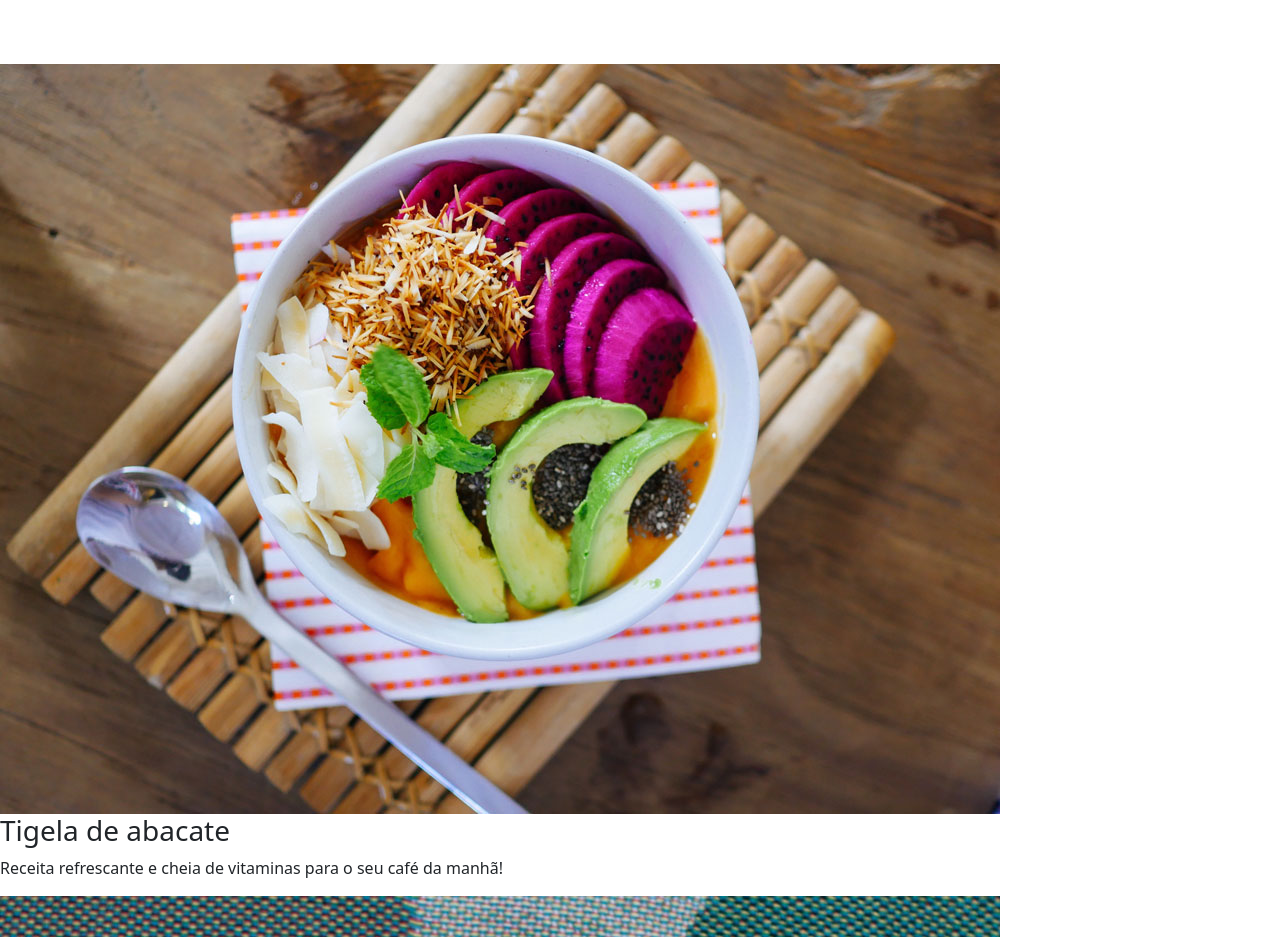
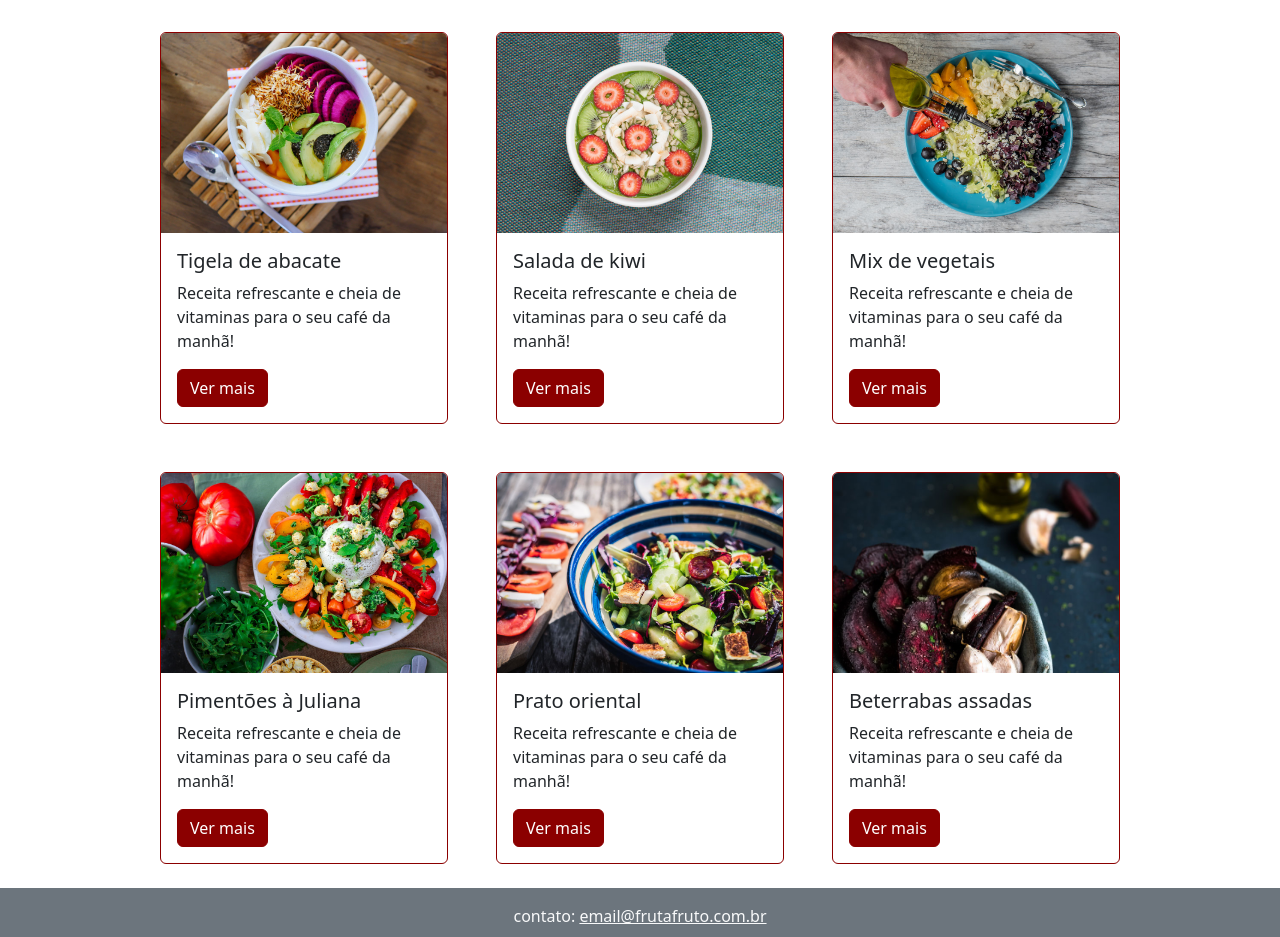
Before and after one commit to JotahIvo/bootstrap4, a plain HTML site: page index.html in a window 1280 px wide. Shown: the part 584-1521 px from the top of the page. Drawn offline with nearby package versions, Linux system fonts and the light colour scheme.

Commit message:
Commit final do projeto com Bootstrap

```diff
--- a/index.html
+++ b/index.html
@@ -5,18 +5,19 @@
   <meta charset="utf-8">
   <meta name="viewport" content="width=device-width, initial-scale=1">
   <title>fruta e fruto</title>
-  <link href="https://cdn.jsdelivr.net/npm/bootstrap@5.3.0-alpha1/dist/css/bootstrap.min.css"
-    rel="stylesheet" integrity="sha384-GLhlTQ8iRABdZLl6O3oVMWSktQOp6b7In1Zl3/Jr59b6EGGoI1aFkw7cmDA6j6gD"
-    crossorigin="anonymous"> <!-- bootstrap -->
+  <link href="https://cdn.jsdelivr.net/npm/bootstrap@5.3.0-alpha1/dist/css/bootstrap.min.css" rel="stylesheet"
+    integrity="sha384-GLhlTQ8iRABdZLl6O3oVMWSktQOp6b7In1Zl3/Jr59b6EGGoI1aFkw7cmDA6j6gD" crossorigin="anonymous">
+  <!-- bootstrap -->
   <link rel="stylesheet" type="text/css" href="src/style.css">
 </head>
 
 <body>
 
-  <nav class="navbar navbar-expand-lg bg-body-tertiary">
+  <nav class="navbar navbar-expand-lg bg-body-tertiary fixed-top">
     <div class="container-fluid">
-      <a class="navbar-brand" href="#">fruta & fruta</a>
-      <button class="navbar-toggler" type="button" data-bs-toggle="collapse" data-bs-target="#navbarNavAltMarkup" aria-controls="navbarNavAltMarkup" aria-expanded="false" aria-label="Toggle navigation">
+      <a class="navbar-brand fonte-titulo cor-especial" href="#">fruta & fruta</a>
+      <button class="navbar-toggler" type="button" data-bs-toggle="collapse" data-bs-target="#navbarNavAltMarkup"
+        aria-controls="navbarNavAltMarkup" aria-expanded="false" aria-label="Toggle navigation">
         <span class="navbar-toggler-icon"></span>
       </button>
       <div class="collapse navbar-collapse justify-content-end" id="navbarNavAltMarkup">
@@ -24,7 +25,7 @@
           <a class="nav-link active" aria-current="page" href="#">início</a>
           <a class="nav-link" href="#">receitas</a>
           <a class="nav-link" href="#">quem somos</a>
-          <a class="nav-link" href="#">contato</a>
+          <a class="nav-link" href="#" data-bs-toggle="modal" data-bs-target="#exampleModal">contato</a>
         </div>
       </div>
     </div>
@@ -32,8 +33,10 @@
 
   <div id="carouselExampleCaptions" class="carousel slide" data-bs-interval="1000">
     <div class="carousel-indicators">
-      <button type="button" data-bs-target="#carouselExampleCaptions" data-bs-slide-to="0" class="active" aria-current="true" aria-label="Slide 1"></button>
-      <button type="button" data-bs-target="#carouselExampleCaptions" data-bs-slide-to="1" aria-label="Slide 2"></button>
+      <button type="button" data-bs-target="#carouselExampleCaptions" data-bs-slide-to="0" class="active"
+        aria-current="true" aria-label="Slide 1"></button>
+      <button type="button" data-bs-target="#carouselExampleCaptions" data-bs-slide-to="1"
+        aria-label="Slide 2"></button>
 
     </div>
     <div class="carousel-inner">
@@ -60,39 +63,108 @@
     </button>
   </div>
 
-  <h1 class="text-center fonte-titulo cor-especiall pt-5">Receitas para economizar e ganhar saúde</h1>
-  <p class="text-center text-secondary pb-5">Nossas receitas ajudam você a aproveitar melhor os alimentos, economizar, ganhar tempo e praticidade</p>
+  <h1 class="text-center fonte-titulo cor-especial pt-5">Receitas para economizar e ganhar saúde</h1>
+  <p class="text-center text-secondary pb-5">Nossas receitas ajudam você a aproveitar melhor os alimentos, economizar,
+    ganhar tempo e praticidade</p>
 
-  <img src="src/img/receita-abacate.jpg" alt="tigela com salada de abacate, vista superior">
-  <h3>Tigela de abacate</h3>
-  <p>Receita refrescante e cheia de vitaminas para o seu café da manhã!</p>
+  <section class="container">
+    <div class="row justify-content-center">
+      <article class="card borda-card card-largura col-12 col-md-4 p-0 m-4">
+        <img src="src/img/receita-abacate.jpg" class="card-img-top imagem-card"
+          alt="tigela com salada de abacate, vista superior">
+        <div class="card-body">
+          <h5 class="card-title">Tigela de abacate</h5>
+          <p class="card-text">Receita refrescante e cheia de vitaminas para o seu café da manhã!</p>
+          <a href="#" class="btn botao-cor-especial">Ver mais</a>
+        </div>
+      </article>
 
-  <img src="src/img/receita-kiwi.jpg" alt="tigela de mingau com kiwi, vista superior">
-  <h3>Salada de kiwi</h3>
-  <p>Receita refrescante e cheia de vitaminas para o seu café da manhã!</p>
+      <article class="card borda-card card-largura col-12 col-md-4 p-0 m-4">
+        <img src="src/img/receita-kiwi.jpg" class="card-img-top imagem-card"
+          alt="tigela de mingau com kiwi, vista superior">
+        <div class="card-body">
+          <h5 class="card-title">Salada de kiwi</h5>
+          <p class="card-text">Receita refrescante e cheia de vitaminas para o seu café da manhã!</p>
+          <a href="#" class="btn botao-cor-especial">Ver mais</a>
+        </div>
+      </article>
 
-  <img src="src/img/receita-mix.jpg" alt="prato com mix de vegetais e mão de pessoa adicionando azeite, vista superior">
-  <h3>Mix de vegetais</h3>
-  <p>Receita refrescante e cheia de vitaminas para o seu café da manhã!</p>
+      <article class="card borda-card card-largura col-12 col-md-4 p-0 m-4">
+        <img src="src/img/receita-mix.jpg" class="card-img-top imagem-card"
+          alt="prato com mix de vegetais e mão de pessoa adicionando azeite, vista superior">
+        <div class="card-body">
+          <h5 class="card-title">Mix de vegetais</h5>
+          <p class="card-text">Receita refrescante e cheia de vitaminas para o seu café da manhã!</p>
+          <a href="#" class="btn botao-cor-especial">Ver mais</a>
+        </div>
+      </article>
 
-  <img src="src/img/receita-pimentoes.jpg" alt="prato de salada de pimentões com alguns ingredientes ao lado, vista superior">
-  <h3>Pimentões à Juliana</h3>
-  <p>Receita refrescante e cheia de vitaminas para o seu café da manhã!</p>
+      <article class="card borda-card card-largura col-12 col-md-4 p-0 m-4">
+        <img src="src/img/receita-pimentoes.jpg" class="card-img-top imagem-card"
+          alt="prato de salada de pimentões com alguns ingredientes ao lado, vista superior">
+        <div class="card-body">
+          <h5 class="card-title">Pimentões à Juliana</h5>
+          <p class="card-text">Receita refrescante e cheia de vitaminas para o seu café da manhã!</p>
+          <a href="#" class="btn botao-cor-especial">Ver mais</a>
+        </div>
+      </article>
 
-  <img src="src/img/receita-oriental.jpg" alt="tigela com salada de vegetais estilo oriental, vista de cima">
-  <h3>Prato oriental</h3>
-  <p>Receita refrescante e cheia de vitaminas para o seu café da manhã!</p>
+      <article class="card borda-card card-largura col-12 col-md-4 p-0 m-4">
+        <img src="src/img/receita-oriental.jpg" class="card-img-top imagem-card"
+          alt="tigela com salada de vegetais estilo oriental, vista de cima">
+        <div class="card-body">
+          <h5 class="card-title">Prato oriental</h5>
+          <p class="card-text">Receita refrescante e cheia de vitaminas para o seu café da manhã!</p>
+          <a href="#" class="btn botao-cor-especial">Ver mais</a>
+        </div>
+      </article>
 
-  <img src="src/img/receita-beterrabas.jpg" alt="tigela com beterrabas e dentes de alho assados em primeiro plano, com ingredientes ao fundo">
-  <h3>Beterrabas assadas</h3>
-  <p>Receita refrescante e cheia de vitaminas para o seu café da manhã!
-  </p>
+      <article class="card borda-card card-largura col-12 col-md-4 p-0 m-4">
+        <img src="src/img/receita-beterrabas.jpg" class="card-img-top imagem-card"
+          alt="tigela com beterrabas e dentes de alho assados em primeiro plano, com ingredientes ao fundo">
+        <div class="card-body">
+          <h5 class="card-title">Beterrabas assadas</h5>
+          <p class="card-text">Receita refrescante e cheia de vitaminas para o seu café da manhã!</p>
+          <a href="#" class="btn botao-cor-especial">Ver mais</a>
+        </div>
+      </article>
+    </div>
+  </section>
 
-  <p>contato:<a href="mailto:email@frutafruto.com.br">email@frutafruto.com.br</a></p>
+  <footer class="bg-secondary p-3">
+    <p class="text-light m-0 text-center">contato: <a class="text-light" href="mailto:email@frutafruto.com.br">email@frutafruto.com.br</a></p>
+  </footer>
+
+<!-- Modal -->
+<div class="modal fade" id="exampleModal" tabindex="-1" aria-labelledby="exampleModalLabel" aria-hidden="true">
+  <div class="modal-dialog">
+    <div class="modal-content">
+      <div class="modal-header">
+        <h1 class="modal-title fs-5" id="exampleModalLabel">Envie uma mensagem</h1>
+        <button type="button" class="btn-close" data-bs-dismiss="modal" aria-label="Close"></button>
+      </div>
+      <div class="modal-body">
+        <div class="mb-3">
+          <label for="exampleFormControlInput1" class="form-label">Email</label>
+          <input type="email" class="form-control" id="exampleFormControlInput1" placeholder="name@example.com">
+        </div>
+        <div class="mb-3">
+          <label for="exampleFormControlTextarea1" class="form-label">Mensagem</label>
+          <textarea class="form-control" id="exampleFormControlTextarea1" rows="3"></textarea>
+        </div>
+      </div>
+      <div class="modal-footer">
+        <button type="button" class="btn btn-secondary" data-bs-dismiss="modal">Fechar</button>
+        <button type="button" class="btn btn-primary botao-cor-especial">Enviar</button>
+      </div>
+    </div>
+  </div>
+</div>
 
   <script src="https://cdn.jsdelivr.net/npm/bootstrap@5.3.0-alpha1/dist/js/bootstrap.bundle.min.js"
     integrity="sha384-w76AqPfDkMBDXo30jS1Sgez6pr3x5MlQ1ZAGC+nuZB+EYdgRZgiwxhTBTkF7CXvN"
     crossorigin="anonymous"></script> <!-- bootstrap -->
 
 </body>
+
 </html>
--- a/src/style.css
+++ b/src/style.css
@@ -2,6 +2,10 @@
 
 :root{
     --fonte-principal: 'Pacifico', cursive;
+}
+
+.card-largura{
+    max-width: 18rem;
 }
 
 .fonte-titulo{
@@ -22,3 +26,25 @@
 .cor-especial{
     color: darkred;
 }
+
+.botao-cor-especial{
+    background-color: darkred;
+    border-color: darkred;
+    color: white;
+    transition: .5s all;
+}
+
+.botao-cor-especial:hover{
+    background-color: transparent;
+    border: solid 1px darkred;
+    color: darkred;
+}
+
+.borda-card{
+    border-color: darkred;
+}
+
+.imagem-card{
+    height: 200px;
+    object-fit: cover;
+}
```
